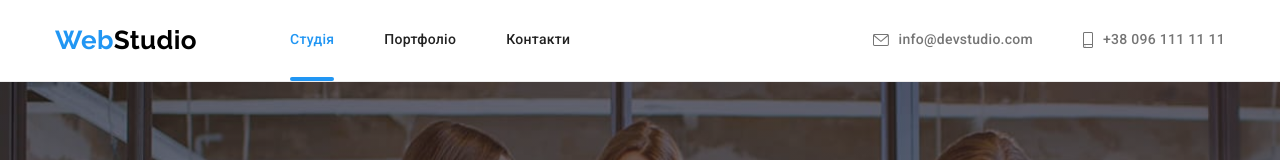
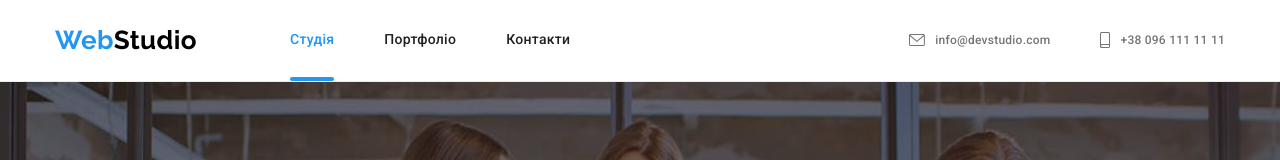
Before and after one commit to Mar1k85/goit-markup-hw-08, a plain HTML site: page index.html in a window 1280 px wide. Shown: the top 160 px of the page. Drawn offline with nearby package versions, Linux system fonts and the light colour scheme.

Commit message:
fix font size

```diff
--- a/sass/layouts/_page-header.scss
+++ b/sass/layouts/_page-header.scss
@@ -114,5 +114,8 @@
         padding-bottom: 32px;
       }
     }
+    @include tablet {
+      font-size: 12px;
+    }
   }
 }
```
Also changed, not shown: css/main.css, css/main.min.css, 2 other files.
